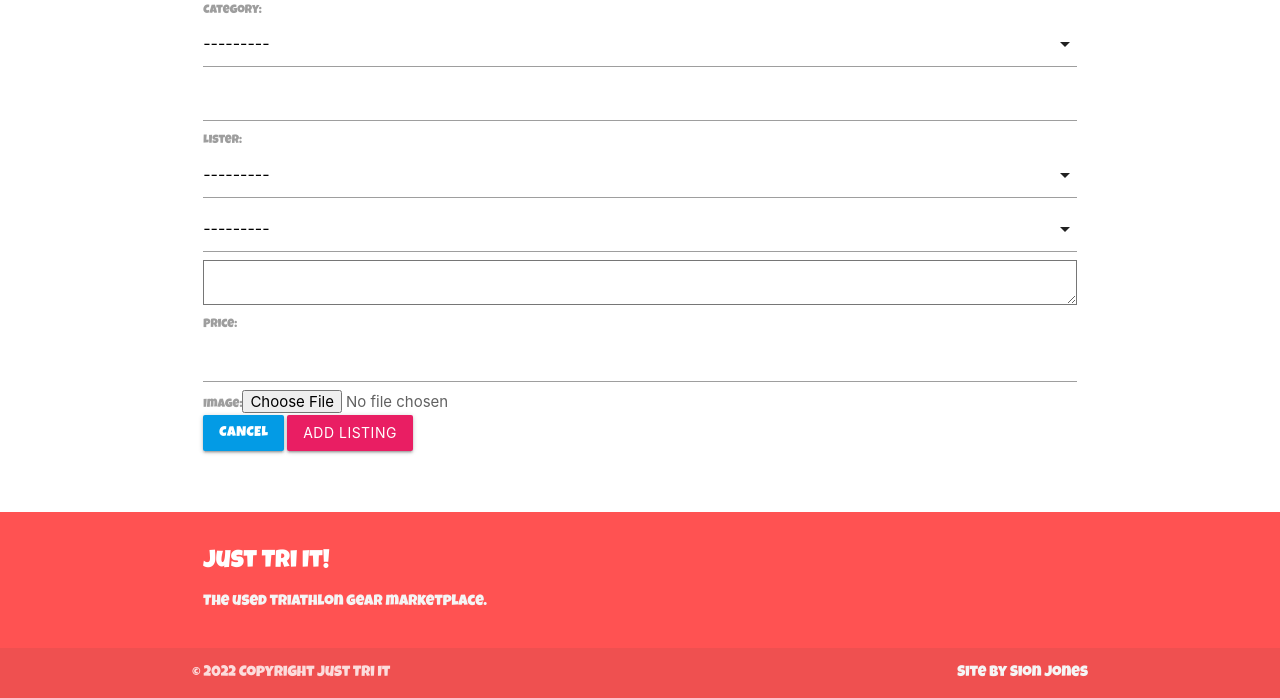
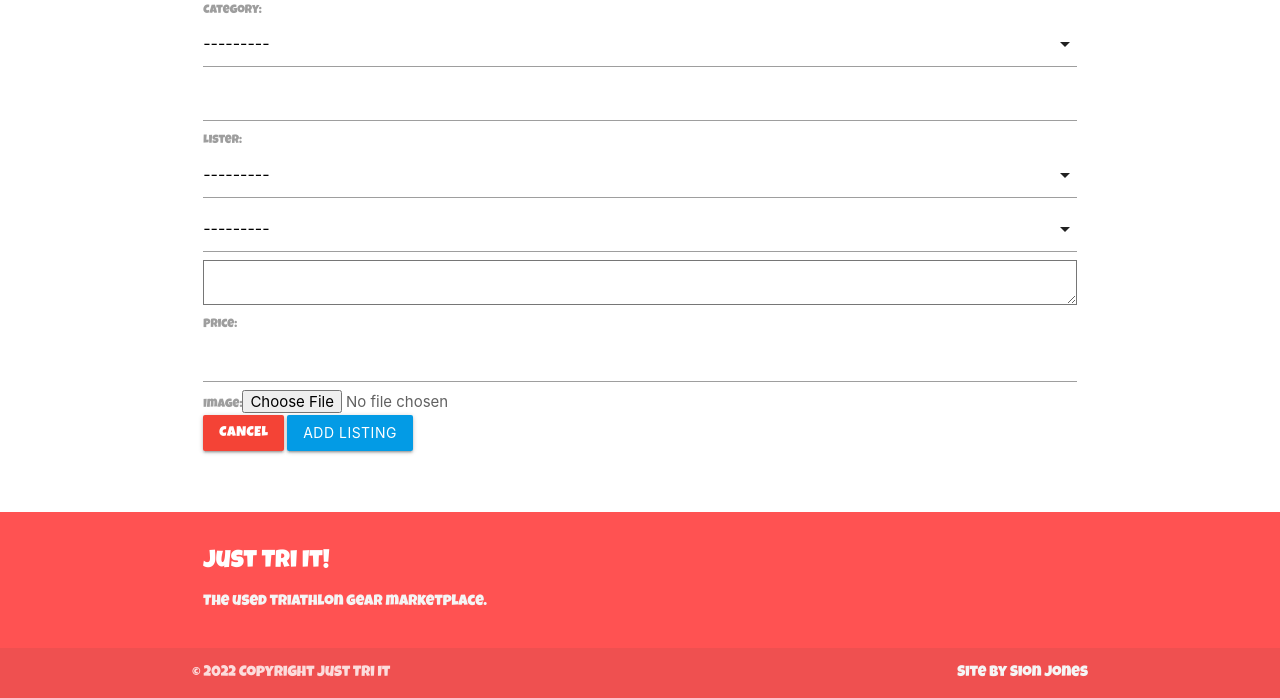
Before and after one commit to Code-Institute-Submissions/sniclasj-just-tri-it_JanResub, a Django app: template listings/templates/listings/add_listing.html in a window 1280 px wide. Shown: the part 217-915 px from the top of the page. Run offline with Django 3.2, Linux system fonts and the light colour scheme; the template is opened without the code that fills it: values that come from a table or form of the project are taken from there, others are empty; some libraries are stand-ins or nearby versions.

Commit message:
Update button colours

```diff
--- a/listings/templates/listings/add_listing.html
+++ b/listings/templates/listings/add_listing.html
@@ -21,8 +21,8 @@
                     {% csrf_token %}
                     {{ form }}
                     <div class="text-right">
-                        <a class="btn light-blue darken-1" href="{% url 'listings' %}">Cancel</a>
-                        <button class="btn pink" type="submit">Add Listing</button>
+                        <a class="btn red" href="{% url 'listings' %}">Cancel</a>
+                        <button class="btn light-blue darken-1" type="submit">Add Listing</button>
                     </div>
                 </form>
             </div>
--- a/listings/templates/listings/edit_listing.html
+++ b/listings/templates/listings/edit_listing.html
@@ -22,7 +22,7 @@
                     {{ form }}
                     <div>
                         <a class="btn red" href="{% url 'listings' %}">Cancel</a>
-                        <button class="btn pink" type="submit">Update Listing</button>
+                        <button class="btn light-blue darken-1" type="submit">Update Listing</button>
                     </div>
                 </form>
             </div>
--- a/profiles/templates/profiles/edit_seller_status.html
+++ b/profiles/templates/profiles/edit_seller_status.html
@@ -25,7 +25,7 @@
                     </label>
                     <div>
                         <a class="btn red" href="{% url 'profile_admin' %}">Cancel</a>
-                        <button class="btn pink" type="submit">Update Seller Status</button>
+                        <button class="btn light-blue darken-1" type="submit">Update Seller Status</button>
                     </div>
                 </form>
             </div>
```
